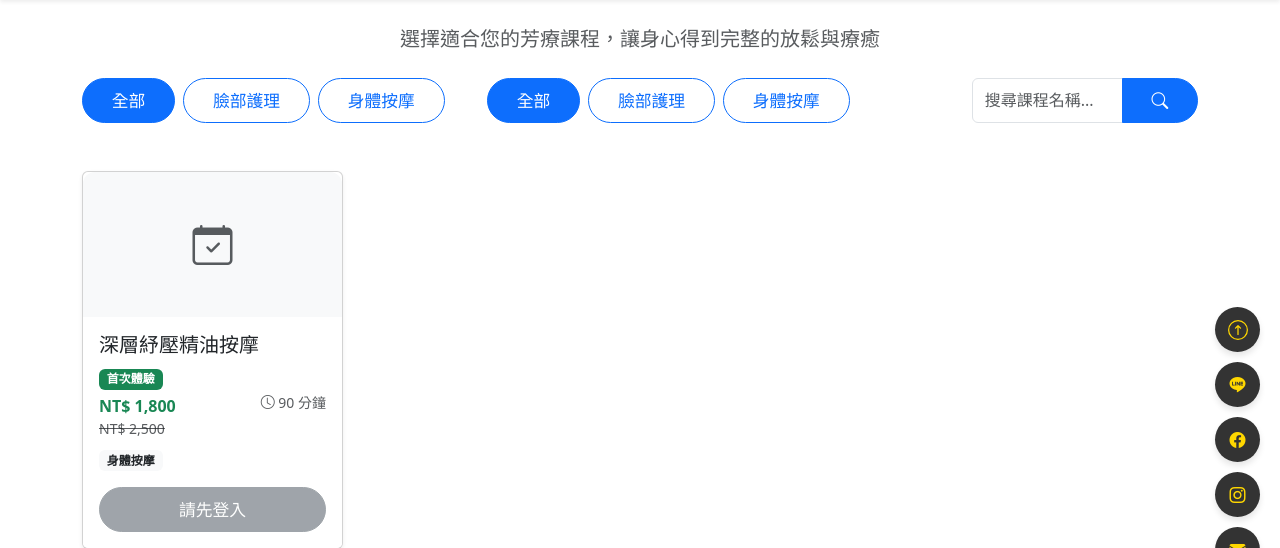
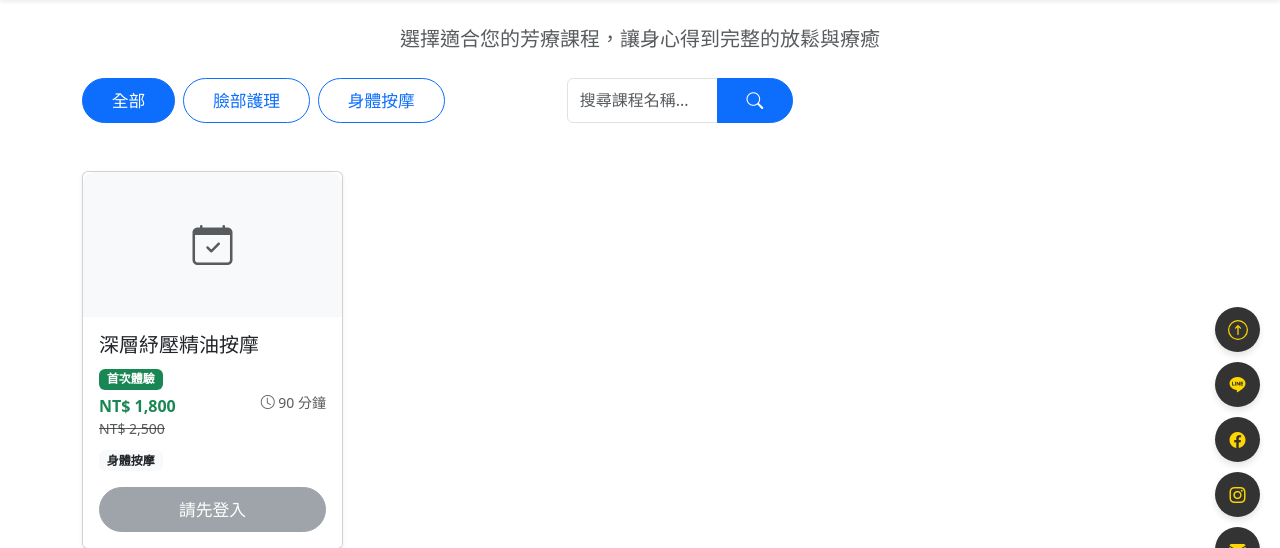
Before and after one commit to AlexChen531922/JP-SPA-Web-Application, a Flask app: page /courses in a window 1280 px wide. Shown: the part 153-701 px from the top of the page. Run offline with Flask 3, Linux system fonts and the light colour scheme; data comes from the database, SQL or seed files in the repository; some libraries are stand-ins or nearby versions.

Commit message:
update index article display and double category filter of course

```diff
--- a/project/templates/courses.html
+++ b/project/templates/courses.html
@@ -13,18 +13,7 @@
     <div class="d-flex flex-wrap justify-content-between align-items-start mb-4 g-3">
 
         <!-- Category Buttons (左側) -->
-        <div class="d-flex flex-wrap gap-2">
-            <a href="{{ url_for('main.courses') }}"
-                class="btn btn-sm {% if not current_category %}btn-primary{% else %}btn-outline-primary{% endif %}">
-                全部
-            </a>
-            {% for category in course_categories %}
-            <a href="{{ url_for('main.courses', category=category.id) }}"
-                class="btn btn-sm {% if current_category == category.id %}btn-primary{% else %}btn-outline-primary{% endif %}">
-                {{ category.name }}
-            </a>
-            {% endfor %}
-        </div>
+
 
         <div class="row g-3 align-items-center mb-4">
 
```
Also changed, not shown: project/templates/index.html (+6 -1 lines).
